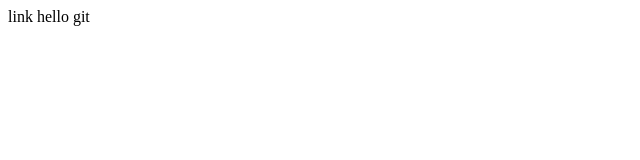
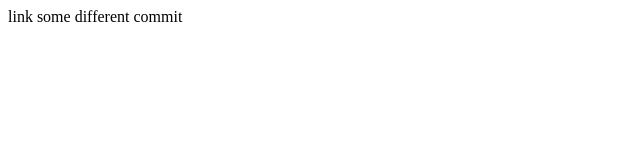
Before and after one commit to kraven-daemon/kraven-daemon.github.io, a plain HTML site: page index.html in a window 1280 px wide. Shown: the whole page, without its empty margins (0-640 px from the left). Drawn offline with Linux system fonts and the light colour scheme.

Commit message:
Update index.html

```diff
--- a/index.html
+++ b/index.html
@@ -7,6 +7,6 @@
     link
   </head>
   <body>
-    hello git
+    some different commit
   </body>
 </html>
```
